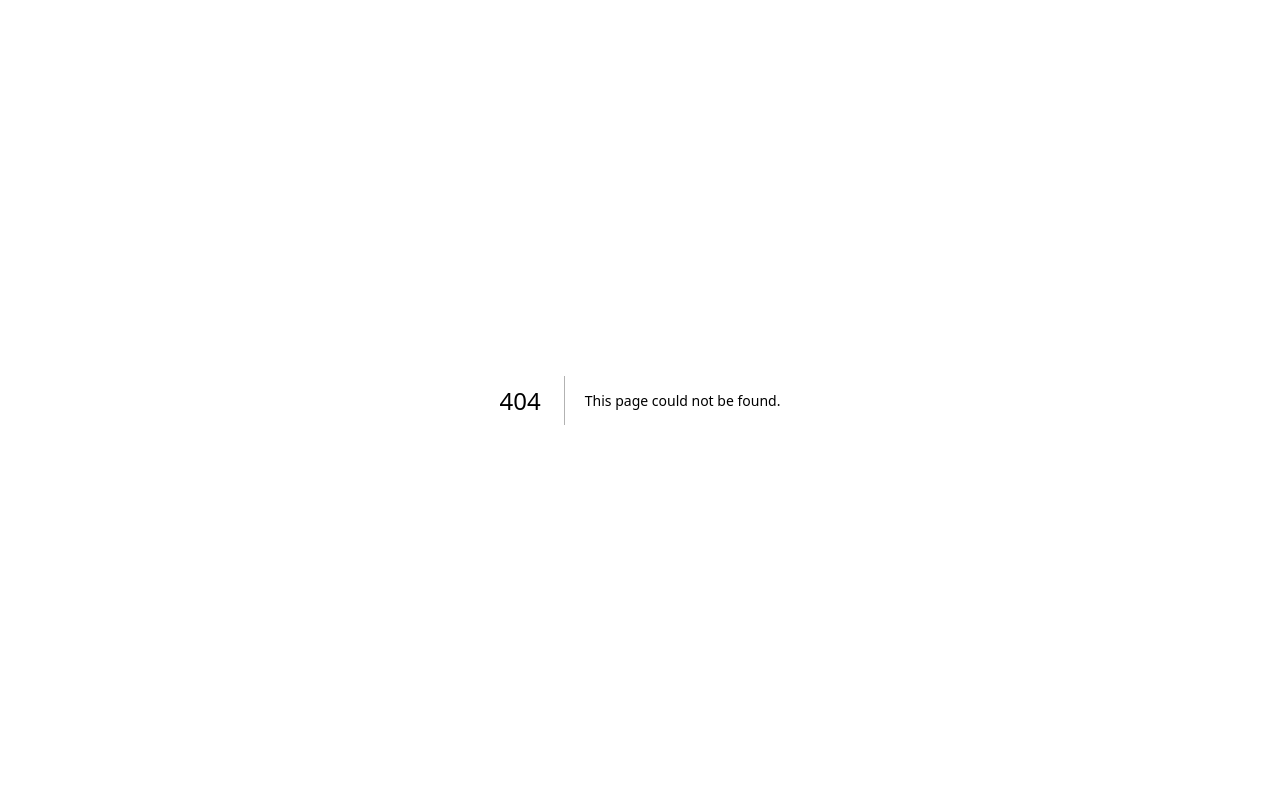
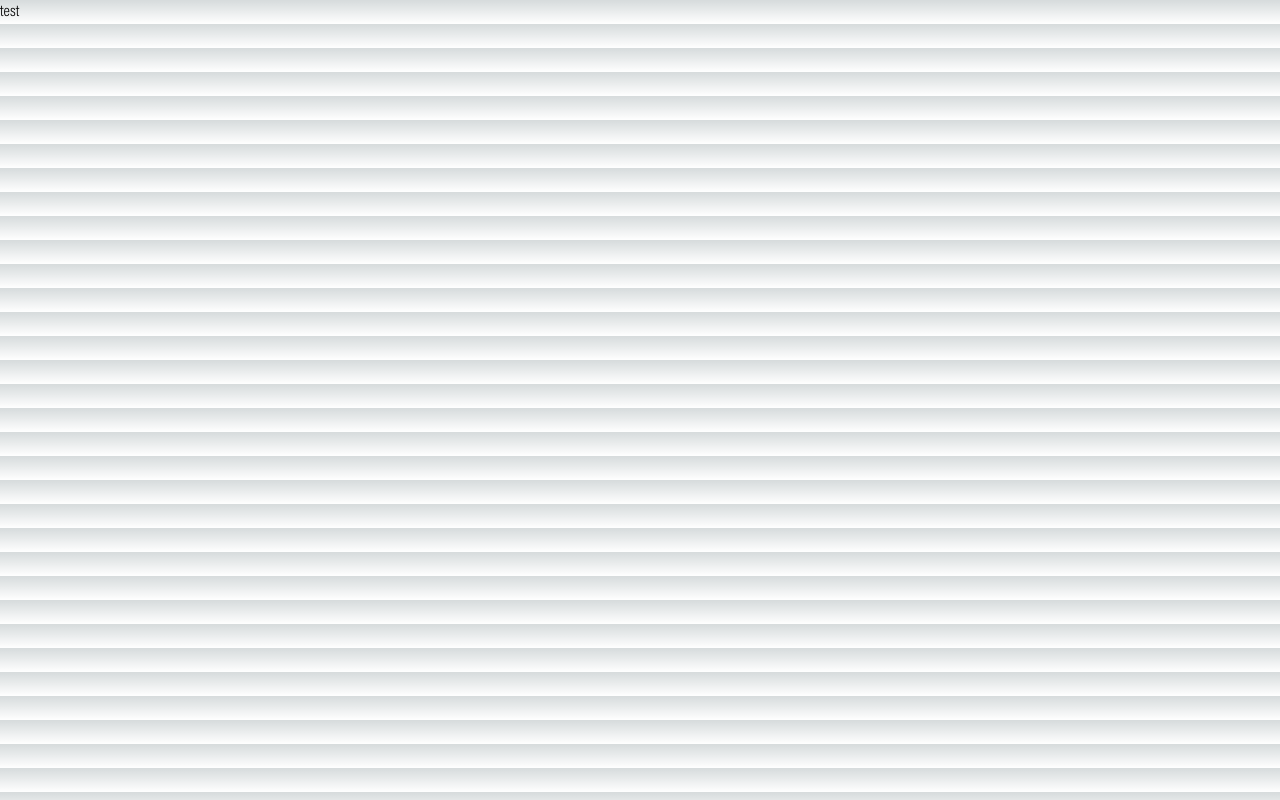
Before and after one commit to lansolo99/tinder-card-game-with-framer-motion, a Next.js app: page /components in a window 1280 px wide. Before the commit this address had no page. Built offline with nearby package versions, Linux system fonts and the light colour scheme.

Commit message:
Add latest changes

```diff
--- /dev/null
+++ b/app/components/page.tsx
@@ -0,0 +1,11 @@
+
+
+type Props = {}
+
+function test({}: Props) {
+  return (
+    <div>test</div>
+  )
+}
+
+export default test
```
